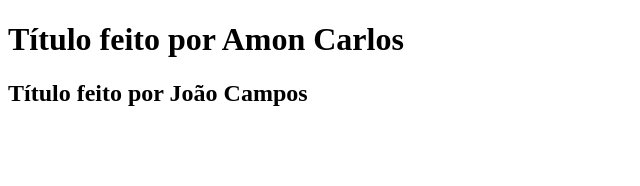
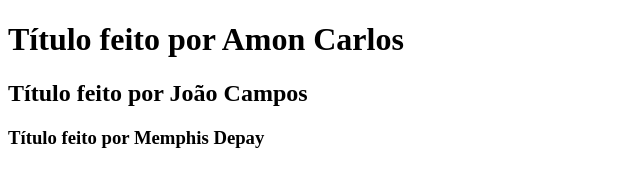
Before and after one commit to AmonCarlos001/aula-git-essencial, a plain HTML site: page index.html in a window 1280 px wide. Shown: the whole page, without its empty margins (0-640 px from the left). Drawn offline with Linux system fonts and the light colour scheme.

Commit message:
Título 03 feito por Memphis

```diff
--- a/index.html
+++ b/index.html
@@ -8,5 +8,6 @@
 <body>
     <h1>Título feito por Amon Carlos</h1>
     <h2>Título feito por João Campos</h2>
+    <h3>Título feito por Memphis Depay </h3>
 </body>
 </html>
```
